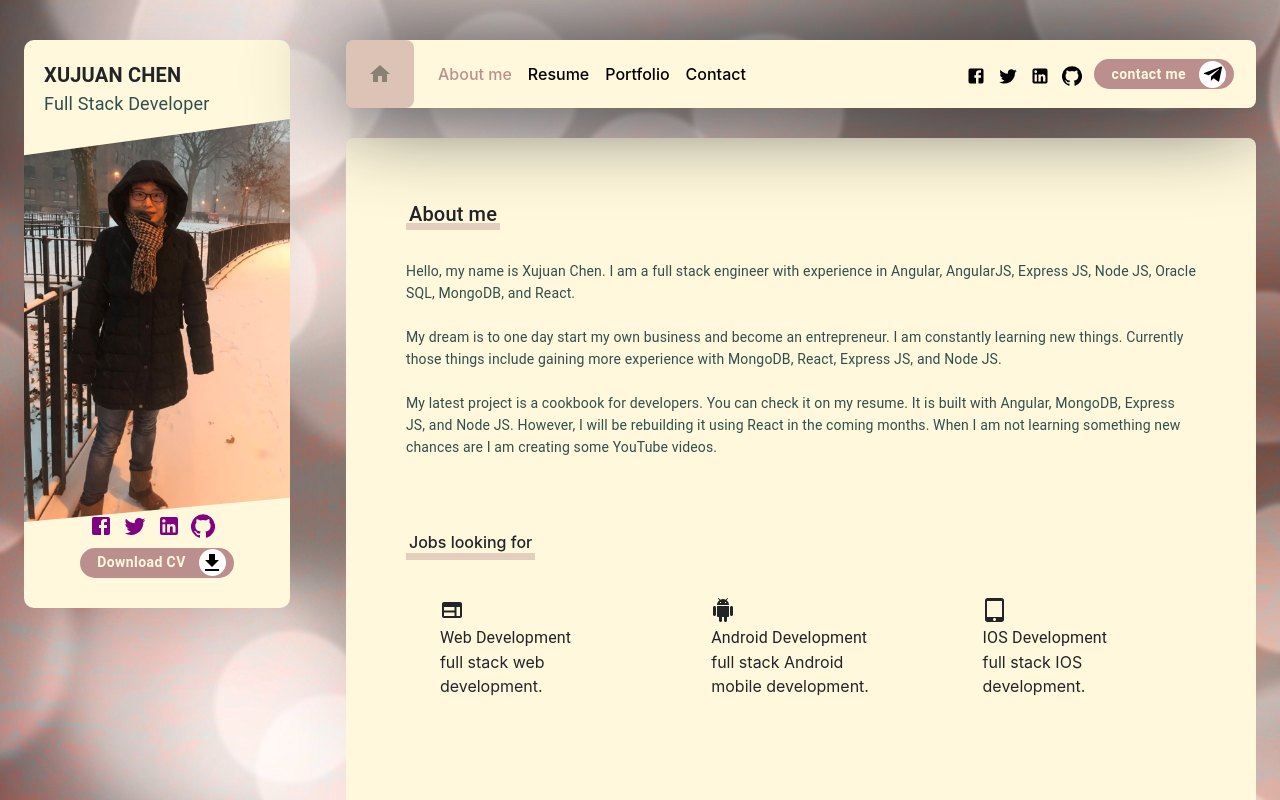
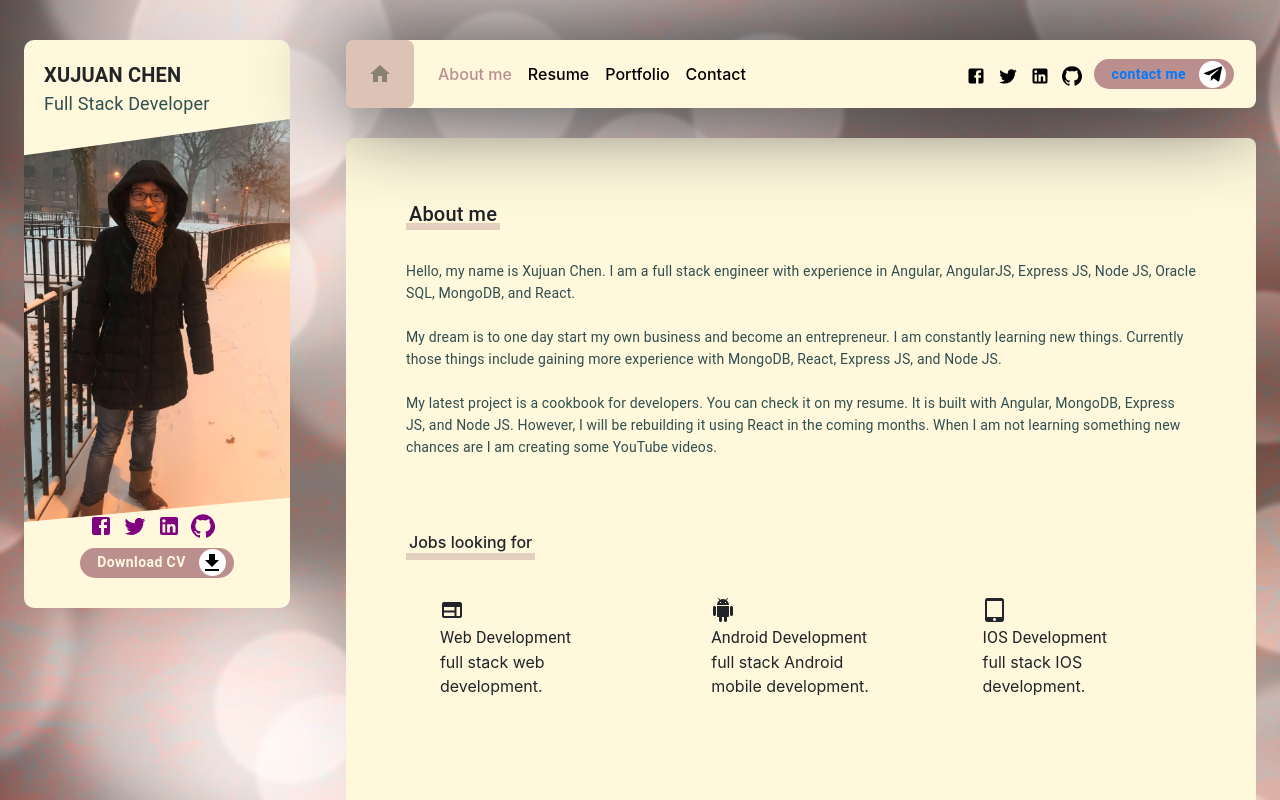
Before and after one commit to xujuanchen2020/resume, a React (Create React App) app: page / in a window 1280 px wide. Shown: the top 800 px of the page. Built offline with nearby package versions, Linux system fonts and the light colour scheme.

Commit message:
add href of contact me button

```diff
--- a/src/components/Header/Header.js
+++ b/src/components/Header/Header.js
@@ -37,7 +37,7 @@ const Header = (props) => {
                     (<a href= {reuseData.socials[key].link} target='_blank'>
                         {reuseData.socials[key].icon}
                     </a>))}
-                    <MyButton text={"contact me"} icon={<TelegramIcon/>} />
+                    <MyButton text={ <a href="mailto:{reuseData.email}"> contact me</a>} icon={<TelegramIcon/>}/>
                 </div>
             </Navbar.Collapse>
 
```
Also changed, not shown: 1 other file (tests, documents, lock files or other folders).
